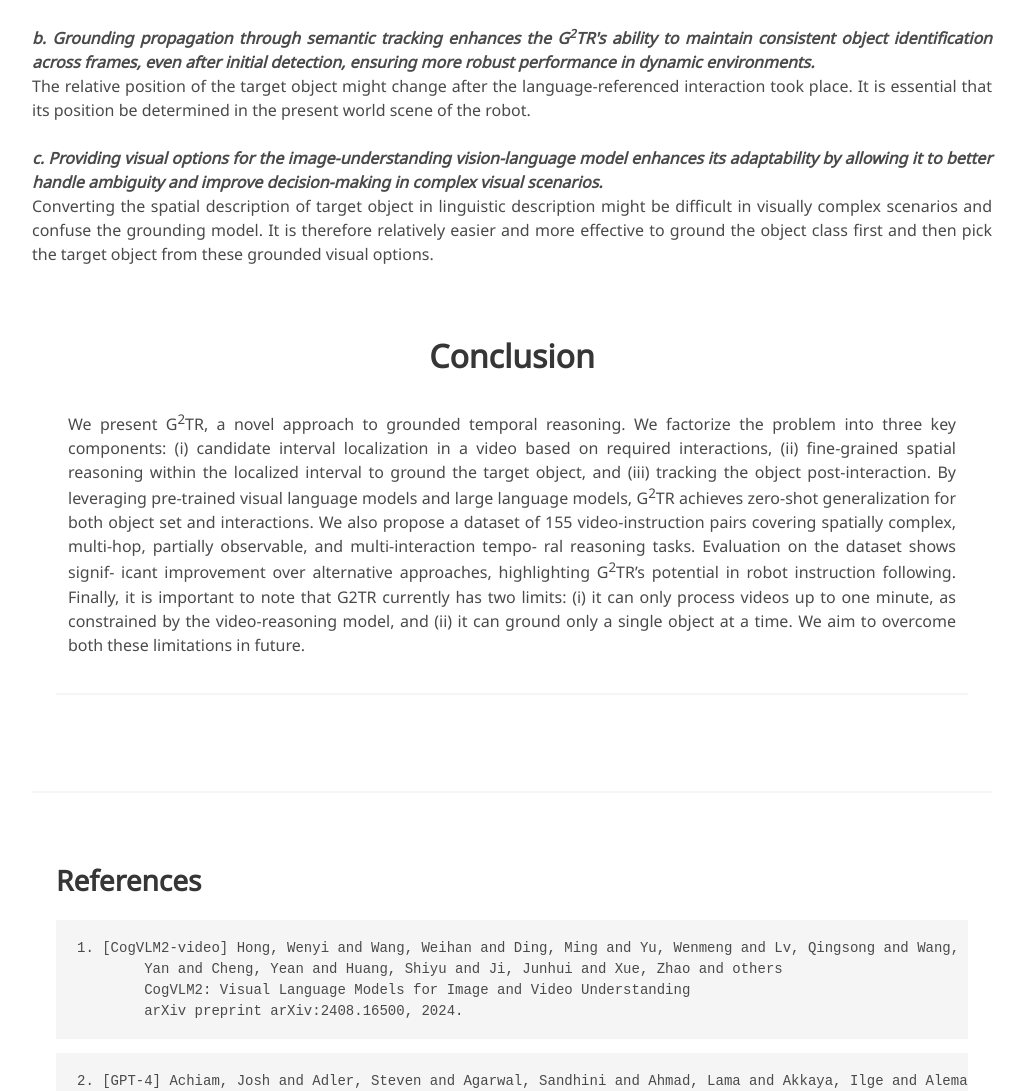
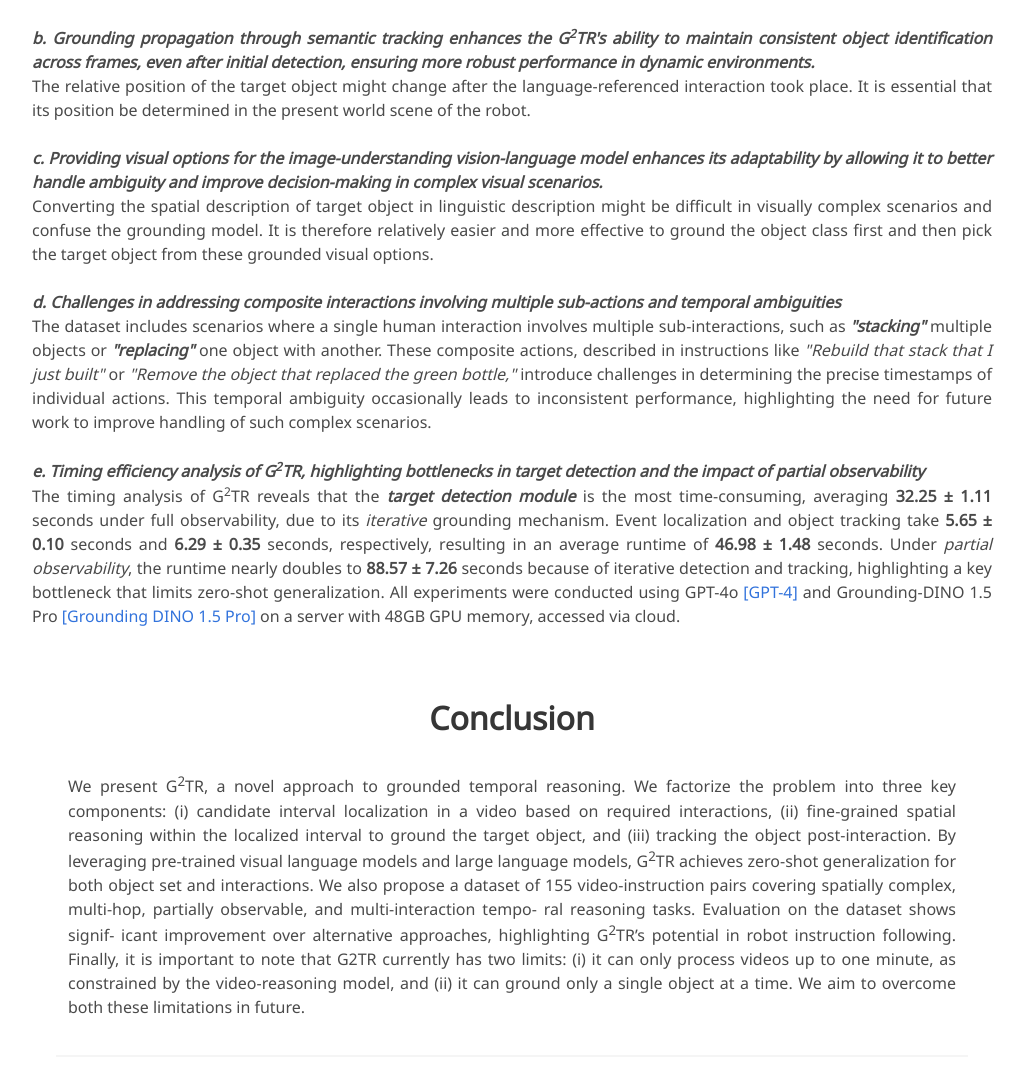
Before and after one commit to reail-iitdelhi/temporalreasoning.github.io, a plain HTML site: page index.html in a window 1280 px wide. Shown: the part 10609-11700 px from the top of the page, without its empty margins (128-1154 px from the left). Drawn offline with nearby package versions, Linux system fonts and the light colour scheme; some icons are missing; a web font is replaced by a local one.

Commit message:
additional insights

```diff
--- a/index.html
+++ b/index.html
@@ -756,6 +756,29 @@ object_class = target_ detector_step1_output
         might be difficult in visually complex scenarios and confuse the grounding model.
         It is therefore relatively easier and more effective to ground the object class first
         and then pick the target object from these grounded visual options.
+        <br><br>
+        <b><i>d. Challenges in addressing composite interactions involving multiple sub-actions and temporal ambiguities
+          </i></b>
+        <br>
+        The dataset includes scenarios where a single human interaction involves multiple sub-interactions, such as <b><i>"stacking"</i></b>
+        multiple objects or <b><i>"replacing"</i></b> one object with another. These composite actions, described in instructions like
+        <i>"Rebuild that stack that I just built"</i> or <i>"Remove the object that replaced the green bottle,"</i> introduce challenges
+        in determining the precise timestamps of individual actions. This temporal ambiguity occasionally leads to inconsistent
+        performance, highlighting the need for future work to improve handling of such complex scenarios.
+        <br><br>
+        <b><i>e. Timing efficiency analysis of G<sup>2</sup>TR, highlighting bottlenecks in target detection and the
+          impact of partial observability</i></b>
+        <br>
+        The timing analysis of G<sup>2</sup>TR reveals that the <b><i>target detection module</i></b> is the most time-consuming,
+        averaging <b>32.25 ± 1.11</b> seconds under full observability, due to its <i>iterative</i> grounding mechanism.
+        Event localization and object tracking take <b>5.65 ± 0.10</b> seconds and <b>6.29 ± 0.35</b> seconds, respectively,
+        resulting in an average runtime of <b>46.98 ± 1.48</b> seconds. Under <i>partial observability</i>, the runtime nearly
+        doubles to <b>88.57 ± 7.26</b> seconds because of iterative detection and tracking, highlighting a key bottleneck that
+        limits zero-shot generalization. All experiments were conducted using GPT-4o
+        <a href="https://arxiv.org/abs/2303.08774" class="external-link is-normal">[GPT-4]</a>
+        and Grounding-DINO 1.5 Pro
+        <a href="https://arxiv.org/abs/2405.10300" class="external-link is-normal">[Grounding DINO 1.5 Pro]</a>
+        on a server with 48GB GPU memory, accessed via cloud.
 
 
 
```
